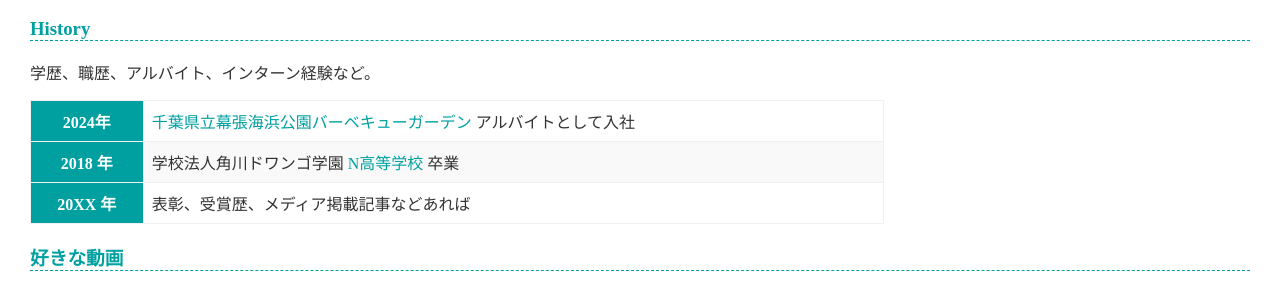
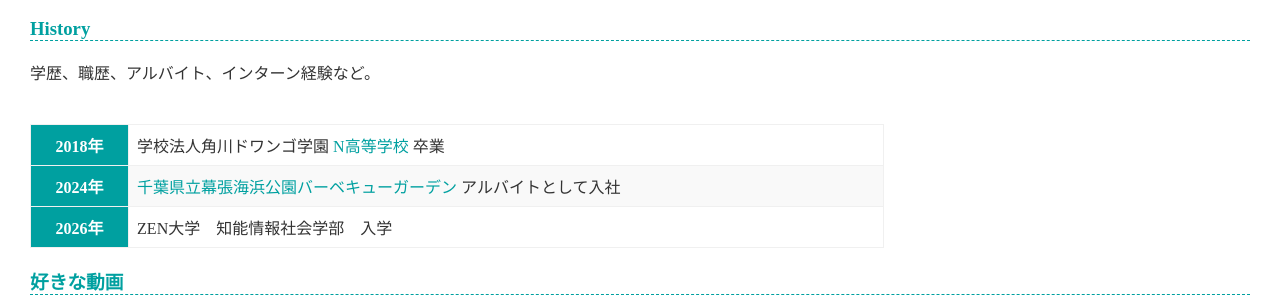
Before and after one commit to 261zs01362-bit/261zs01362-bit.github.io, a plain HTML site: page index.html in a window 1280 px wide. Shown: the part 1168-1465 px from the top of the page. Drawn offline with Linux system fonts and the light colour scheme; grey boxes are pictures that could not be loaded.

Commit message:
Update index.html

```diff
--- a/index.html
+++ b/index.html
@@ -70,16 +70,17 @@
     <p>学歴、職歴、アルバイト、インターン経験など。</p>
     <table>
       <tr>
-        <th>2024年</th>
+         <th>2018年</th>
+        <td>学校法人角川ドワンゴ学園 <a href="https://nnn.ed.jp/">N高等学校</a> 卒業</td>
+
+      </tr>
+      <tr>
+　　　　<th>2024年</th>
         <td><a href="https://www.herofield.com/bbq/makuhari/">千葉県立幕張海浜公園バーベキューガーデン</a> アルバイトとして入社</td>
       </tr>
       <tr>
-        <th>2018 年</th>
-        <td>学校法人角川ドワンゴ学園 <a href="https://nnn.ed.jp/">N高等学校</a> 卒業</td>
-      </tr>
-      <tr>
-        <th>20XX 年</th>
-        <td>表彰、受賞歴、メディア掲載記事などあれば</td>
+        <th>2026年</th>
+        <td>ZEN大学　知能情報社会学部　入学</td>
       </tr>
     </table>
 
```
